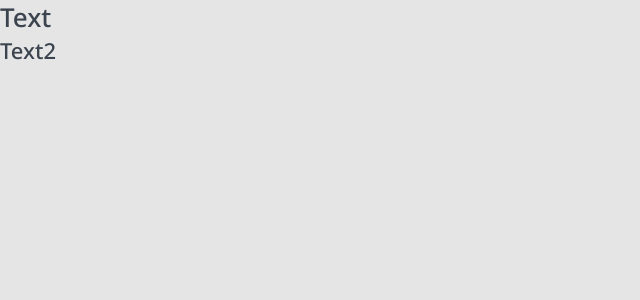
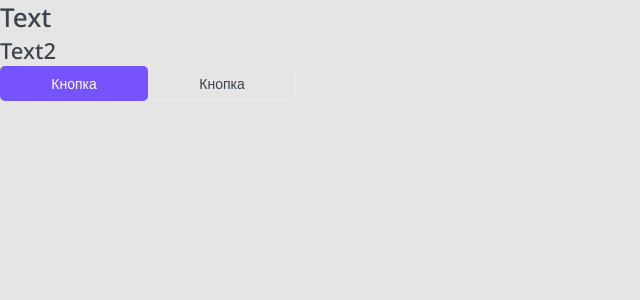
Before and after one commit to QueGonJinn/TopApp, a Next.js app: page / in a window 1280 px wide. Shown: the top 300 px of the page, without its empty margins (0-640 px from the left). Built offline with nearby package versions, Linux system fonts and the light colour scheme.

Commit message:
feat: button implementation

```diff
--- /dev/null
+++ b/components/Button/Button.module.css
@@ -0,0 +1,44 @@
+.button {
+	display: inline-block;
+
+	box-sizing: border-box;
+
+	width: 148px;
+	height: 35px;
+
+	padding: 10px;
+
+	cursor: pointer;
+
+	transition: all 0.2s;
+
+	text-align: center;
+
+	border: none;
+	border-radius: 5px;
+
+	font-size: 14px;
+}
+
+.primary {
+	color: var(--white);
+
+	background-color: var(--primary);
+}
+
+.primary:hover {
+	background-color: var(--primary-hover);
+}
+
+.ghost {
+	color: var(--black);
+
+	border: 1px solid var(--grey-light);
+	background: none;
+}
+
+.ghost:hover {
+	color: var(--white);
+
+	background-color: var(--primary-hover);
+}
--- /dev/null
+++ b/components/Button/Button.props.ts
@@ -0,0 +1,6 @@
+import { ReactNode } from 'react';
+
+export interface ButtonProps {
+	children: ReactNode;
+	appearance: 'primary' | 'ghost';
+}
--- /dev/null
+++ b/components/Button/Button.tsx
@@ -0,0 +1,14 @@
+import { ButtonProps } from './Button.props';
+import styles from './Button.module.css';
+import cn from 'classnames';
+
+export const Button = ({ children, appearance }: ButtonProps): JSX.Element => {
+	return (
+		<button className={cn(styles.button, {
+			[styles.primary]: appearance == 'primary',
+			[styles.ghost]: appearance == 'ghost'
+		})}>
+			{children}
+		</button>
+	);
+};
--- a/components/index.ts
+++ b/components/index.ts
@@ -1 +1,2 @@
 export * from './Htag/htag';
+export * from './Button/Button';
--- a/package.json
+++ b/package.json
@@ -11,6 +11,7 @@
     "stylelint": "stylelint \"**/*.css\" --fix"
   },
   "dependencies": {
+    "classnames": "^2.3.1",
     "next": "12.2.5",
     "react": "18.2.0",
     "react-dom": "18.2.0"
--- a/pages/index.tsx
+++ b/pages/index.tsx
@@ -1,5 +1,5 @@
 import React from 'react';
-import { Htag } from '../components';
+import { Htag, Button } from '../components';
 
 export default function Home(): JSX.Element {
 	return (
@@ -7,6 +7,8 @@ export default function Home(): JSX.Element {
 		<>
 			<Htag tag='h1'>Text</Htag>
 			<Htag tag='h2'>Text2</Htag>
+			<Button appearance='primary'>Кнопка</Button>
+			<Button appearance='ghost'>Кнопка</Button>
 		</>
 	);
 }
--- a/styles/globals.css
+++ b/styles/globals.css
@@ -23,8 +23,10 @@ a {
 
 :root {
 	--black: #3B434E;
+	--grey-light: #EBEBEB;
 	--white: #FFF;
 	--primary: #7653FC;
+	--primary-hover: #5C3BCB;
 	--red: #FC836D;
 	--green: #1DC47E;
 	--grenn-light: #C8F8E4;
```
Also changed, not shown: 1 other file (tests, documents, lock files or other folders).
